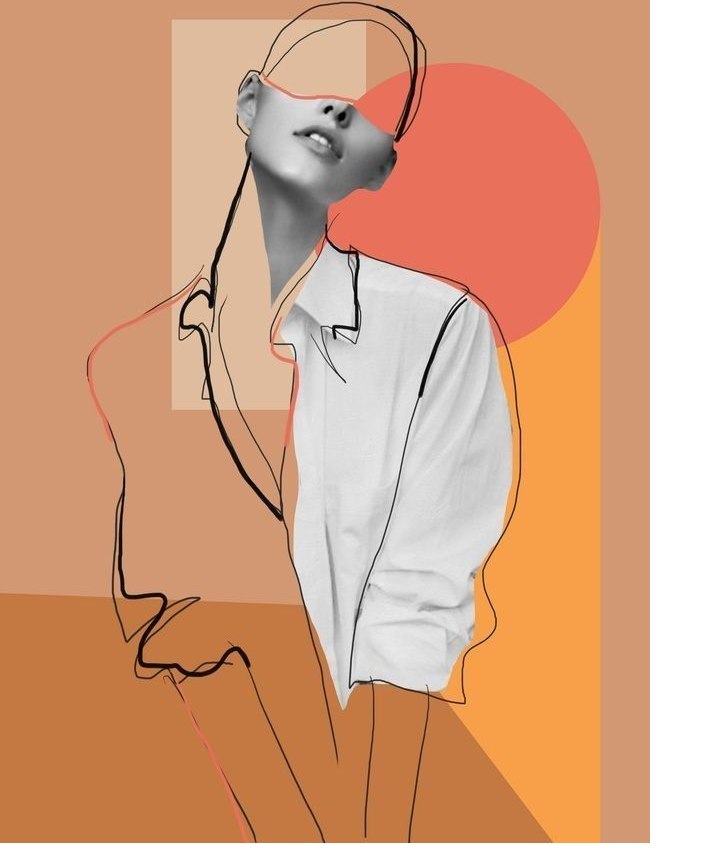
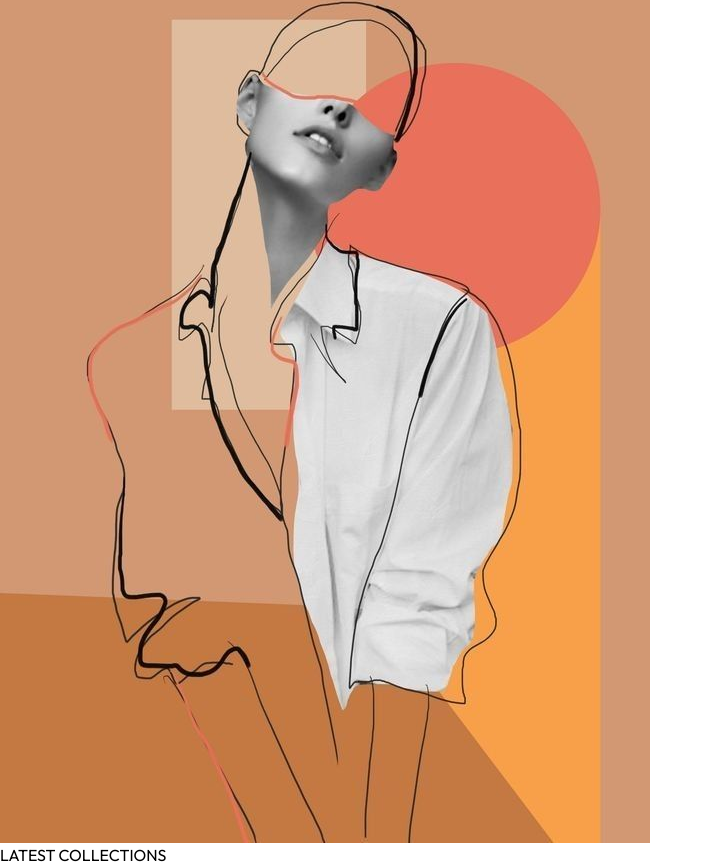
Before and after one commit to kriti3003/Rentit, a React (Vite) app in the folder frontend/: page / in a window 1280 px wide. Shown: the part 3291-4158 px from the top of the page, without its empty margins (0-713 px from the left). Before the commit the page ends 4134 px from the top, so only its background shows below. Built offline with nearby package versions, Linux system fonts and the light colour scheme.

Commit message:
latest collection

```diff
--- a/frontend/src/App.jsx
+++ b/frontend/src/App.jsx
@@ -1,6 +1,5 @@
 import React from 'react'
 import {Routes, Route} from 'react-router-dom'
-
 import Home from './pages/Home'
 import Collection from './pages/collection'
 import About from './pages/About'
--- /dev/null
+++ b/frontend/src/components/LatestCollection.jsx
@@ -0,0 +1,19 @@
+import React, { useContext } from 'react'
+import { ShopContext } from '../context/ShopContext'
+import Title from './Title';
+
+const LatestCollection = () => {
+
+    const{products} = useContext(ShopContext);
+
+  return (
+    <div className = 'my-10'>
+      <div className='text-center py-8 text-3xl'>
+        <Title text1= {'LATEST'} text2 = {'COLLECTIONS'}/>
+        <p className='w-3/4 m-auto text-xs sm:text-sm md:text-base text-gray-600'></p>
+    </div>
+    </div>
+  )
+}
+
+export default LatestCollection
--- /dev/null
+++ b/frontend/src/components/Title.jsx
@@ -0,0 +1,12 @@
+import React from 'react'
+
+const Title = ({text1, text2}) => {
+  return (
+    <div className='inline-flex gap-2 items-center mb-3'>
+      <p className='text-gray-500'>{text1} <span className = 'text-gray-700 font-medium'> {text2} </span></p>
+      <p className='w-8 sm:w-12 h-[1px] sm:h-[2px] bg-gray-700'></p>
+    </div>
+  )
+}
+
+export default Title
--- a/frontend/src/context/ShopContext.jsx
+++ b/frontend/src/context/ShopContext.jsx
@@ -10,7 +10,7 @@
         products, currency, delivery_fee
     }
     return (
-        <ShopContext.Provider vaue = {value}>
+        <ShopContext.Provider value = {value}>
             {props.children}
         </ShopContext.Provider>
     )
--- a/frontend/src/main.jsx
+++ b/frontend/src/main.jsx
@@ -2,10 +2,16 @@
 import { createRoot } from 'react-dom/client'
 import App from './App.jsx'
 import './index.css'
+import ReactDOM from 'react-dom/client'
 import {BrowserRouter} from 'react-router-dom'
+import ShopContextProvider from './context/ShopContext.jsx'
 
-createRoot(document.getElementById('root')).render(
+
+ReactDOM.createRoot(document.getElementById('root')).render(
   <BrowserRouter>
-    <App />
+  <ShopContextProvider>
+  <App />
+  </ShopContextProvider>
+
   </BrowserRouter>,
 )
--- a/frontend/src/pages/Home.jsx
+++ b/frontend/src/pages/Home.jsx
@@ -1,9 +1,11 @@
 import React from 'react'
 import Hero from '../components/Hero'
+import LatestCollection from '../components/LatestCollection'
 const home = () => {
   return (
     <div>
       <Hero />
+      <LatestCollection />
     </div>
   )
 }
```
